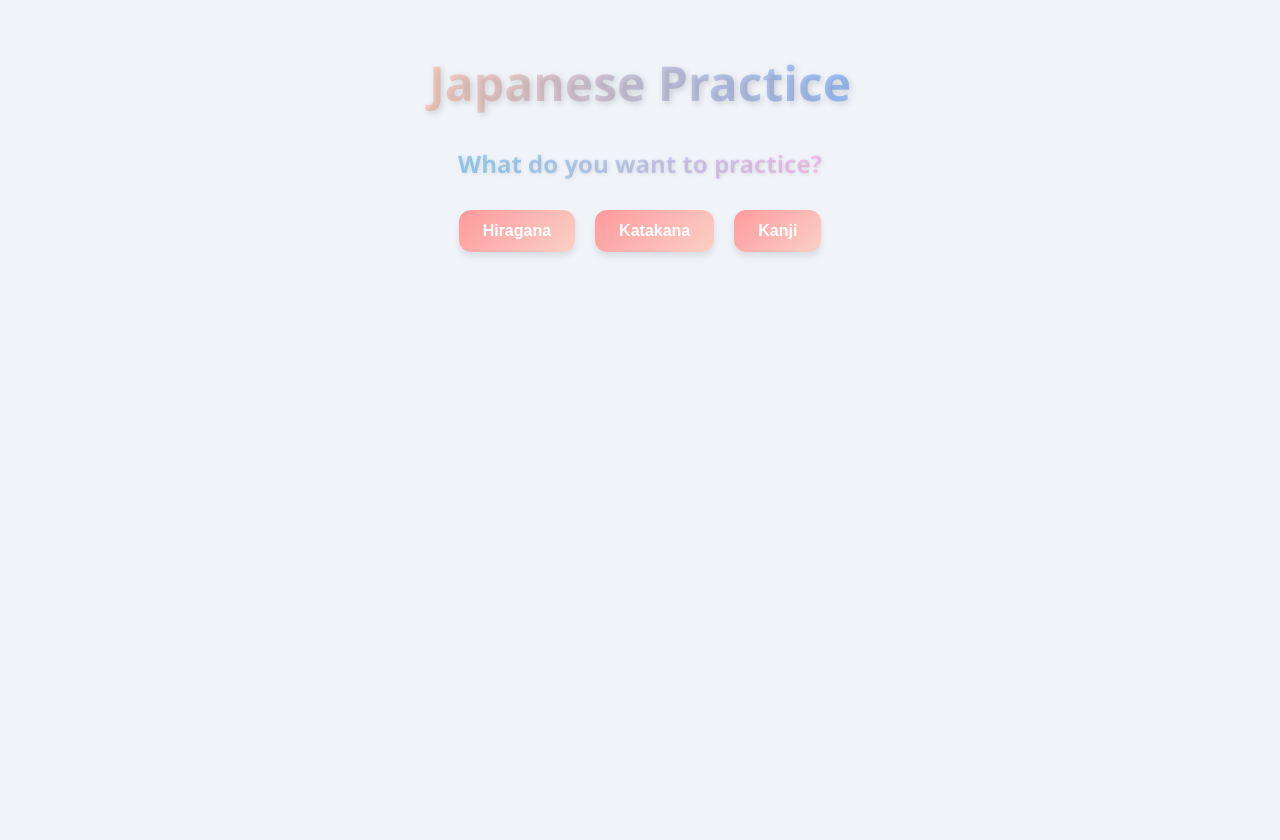
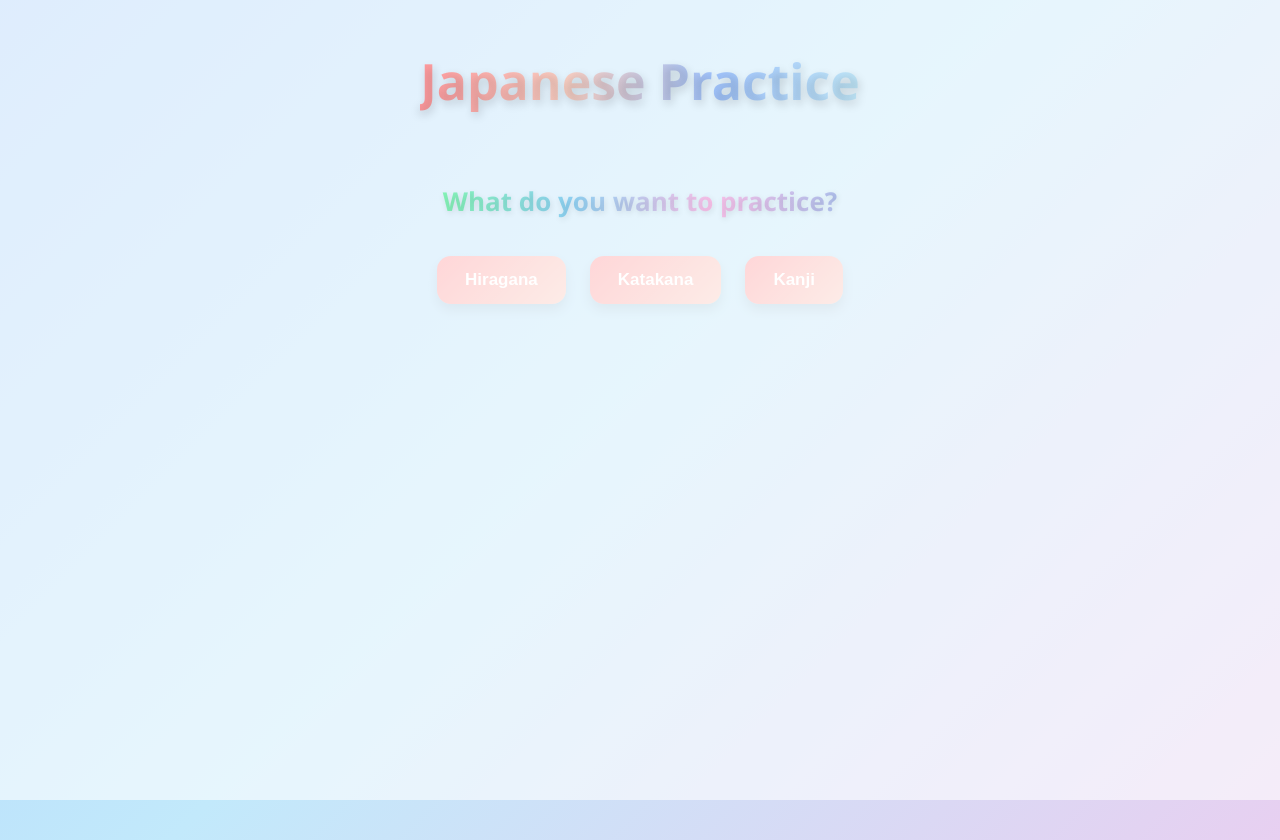
Before and after one commit to JanR99/japanese-practice, a React (Create React App) app: page / in a window 1280 px wide. Built offline with nearby package versions, Linux system fonts and the light colour scheme.

Commit message:
changed colors a bit

```diff
--- a/src/styles/App.css
+++ b/src/styles/App.css
@@ -2,37 +2,64 @@
   font-family: 'Segoe UI', Tahoma, Geneva, Verdana, sans-serif;
   text-align: center;
   padding: 20px;
-  background: #f0f4f8; /* soft light background */
   min-height: 100vh;
+  /* soft pastel gradient */
+  background: linear-gradient(135deg, #ffecd2, #fcb69f, #a1c4fd, #c2e9fb, #fbc2eb, #84fab0);
+  background-size: 400% 400%;
+  animation: gradientShift 25s ease infinite;
+  display: flex;
+  flex-direction: column;
+  align-items: center;
+  justify-content: flex-start;
+}
+
+/* subtle slow gradient animation */
+@keyframes gradientShift {
+  0% { background-position: 0 50%; }
+  50% { background-position: 100% 50%; }
+  100% { background-position: 0 50%; }
+}
+
+/* add a semi-transparent overlay behind content to improve readability */
+.App::before {
+  content: "";
+  position: fixed;
+  top: 0;
+  left: 0;
+  width: 100%;
+  height: 100%;
+  background: rgba(255, 255, 255, 0.6); /* soft white overlay */
+  z-index: 0;
+  pointer-events: none;
 }
 
 h1 {
-  font-size: 48px;
-  font-weight: 800;
+  position: relative;
+  z-index: 1; /* ensure it appears above overlay */
+  font-size: 50px;
+  font-weight: 900;
   background: linear-gradient(90deg, #ff9a9e, #fad0c4, #a1c4fd, #c2e9fb);
   -webkit-background-clip: text;
   -webkit-text-fill-color: transparent;
-  margin-bottom: 30px;
-  text-shadow: 2px 2px 6px rgba(0,0,0,0.15);
-  animation: floatText 3s ease-in-out infinite;
+  margin-bottom: 35px;
+  text-shadow: 2px 4px 10px rgba(0,0,0,0.15);
+  animation: floatText 4s ease-in-out infinite;
 }
 
 @keyframes floatText {
-  0%, 100% {
-    transform: translateY(0);
-  }
-  50% {
-    transform: translateY(-6px);
-  }
+  0%, 100% { transform: translateY(0); }
+  50% { transform: translateY(-8px); }
 }
 
 .start-screen p {
-  font-size: 24px;
+  position: relative;
+  z-index: 1; /* ensure it appears above overlay */
+  font-size: 26px;
   font-weight: 700;
   background: linear-gradient(90deg, #84fab0, #8fd3f4, #fbc2eb, #a6c1ee);
   -webkit-background-clip: text;
   -webkit-text-fill-color: transparent;
-  text-shadow: 1px 1px 4px rgba(0,0,0,0.1);
-  margin-bottom: 20px;
+  text-shadow: 1px 2px 6px rgba(0,0,0,0.1);
+  margin-bottom: 25px;
   transition: all 0.3s ease;
 }
--- a/src/styles/Button.css
+++ b/src/styles/Button.css
@@ -2,37 +2,38 @@
 .next-button,
 .back-button,
 .cefr-popup button {
-    margin: 10px;
-    padding: 12px 24px;
-    font-size: 16px;
-    border-radius: 12px;
+    margin: 12px;
+    padding: 14px 28px;
+    font-size: 17px;
+    border-radius: 14px;
     border: none;
     cursor: pointer;
-    transition: all 0.2s ease;
-    box-shadow: 0 4px 6px rgba(0,0,0,0.1);
+    transition: all 0.25s ease;
+    box-shadow: 0 6px 12px rgba(0,0,0,0.12);
     background: linear-gradient(135deg, #ff9a9e, #fad0c4);
     color: #fff;
-    font-weight: 600;
+    font-weight: 700;
 }
 
 .start-screen button:hover,
 .next-button:hover,
 .back-button:hover,
 .cefr-popup button:hover {
-    transform: translateY(-2px);
-    box-shadow: 0 6px 10px rgba(0,0,0,0.15);
+    transform: translateY(-3px) scale(1.05);
+    box-shadow: 0 8px 16px rgba(0,0,0,0.18);
     background: linear-gradient(135deg, #a1c4fd, #c2e9fb);
 }
 
 .back-button {
     display: block;
-    margin: 10px auto;
-    background: #ffcc70;
-    color: #333;
+    margin: 12px auto;
+    background: #ffd54f;
+    color: #222;
+    font-weight: 700;
 }
 
 .next-button {
-    background: #6a11cb;
-    background: linear-gradient(to right, #2575fc, #6a11cb);
+    background: linear-gradient(to right, #6a11cb, #2575fc);
     color: #fff;
+    font-weight: 700;
 }
--- a/src/styles/Card.css
+++ b/src/styles/Card.css
@@ -1,8 +1,8 @@
 .card {
-    width: 280px;
-    height: 280px;
-    margin: 30px auto;
-    perspective: 1000px;
+    width: 300px;
+    height: 300px;
+    margin: 35px auto;
+    perspective: 1200px;
 }
 
 .card-inner {
@@ -10,7 +10,7 @@
     height: 100%;
     position: relative;
     transform-style: preserve-3d;
-    transition: transform 0.6s;
+    transition: transform 0.7s cubic-bezier(0.4, 0, 0.2, 1);
     pointer-events: none;
 }
 
@@ -23,19 +23,20 @@
     position: absolute;
     width: 100%;
     height: 100%;
-    border-radius: 20px;
+    border-radius: 24px;
     display: flex;
     flex-direction: column;
     justify-content: center;
     align-items: center;
     backface-visibility: hidden;
-    transition: opacity 0.3s, transform 0.3s;
-    box-shadow: 0 8px 16px rgba(0,0,0,0.15);
+    transition: opacity 0.4s, transform 0.4s;
+    box-shadow: 0 12px 28px rgba(0,0,0,0.18);
 }
 
 .card-front {
     opacity: 1;
     background: linear-gradient(135deg, #ffecd2, #fcb69f);
+    border: 2px solid rgba(255,255,255,0.3);
 }
 
 .card.flipped .card-front {
@@ -46,6 +47,7 @@
     transform: rotateY(180deg);
     opacity: 0;
     background: linear-gradient(135deg, #89f7fe, #66a6ff);
+    border: 2px solid rgba(255,255,255,0.3);
 }
 
 .card.flipped .card-back {
@@ -53,26 +55,38 @@
 }
 
 .glyph {
-    font-size: 80px;
-    font-weight: bold;
+    font-size: 90px;
+    font-weight: 900;
     color: #333;
+    text-shadow: 1px 2px 8px rgba(0,0,0,0.1);
 }
 
 .romanization {
-    font-size: 22px;
+    font-size: 24px;
     color: #555;
-    margin-top: 8px;
+    margin-top: 10px;
 }
 
 .meaning {
-    font-size: 26px;
-    font-weight: 700;
+    font-size: 28px;
+    font-weight: 800;
     color: #222;
 }
 
 .example {
-    margin-top: 12px;
-    font-size: 16px;
+    margin-top: 14px;
+    font-size: 17px;
     color: #444;
-    line-height: 1.3;
+    line-height: 1.4;
 }
+
+.cefr-label {
+    font-size: 18px;
+    font-weight: 700;
+    color: #fff;
+    padding: 4px 12px;
+    border-radius: 10px;
+    background: linear-gradient(135deg, #ff9a9e, #fad0c4);
+    margin-bottom: 8px;
+    box-shadow: 0 4px 10px rgba(0,0,0,0.15);
+}
--- a/src/styles/Popup.css
+++ b/src/styles/Popup.css
@@ -4,35 +4,35 @@
     left: 50%;
     transform: translate(-50%, -50%);
     background: #ffffff;
-    border-radius: 16px;
-    padding: 25px 30px;
+    border-radius: 20px;
+    padding: 30px 35px;
     z-index: 1000;
-    box-shadow: 0 10px 25px rgba(0,0,0,0.3);
+    box-shadow: 0 14px 30px rgba(0,0,0,0.3);
     text-align: center;
 }
 
 .cefr-popup p {
-    font-weight: 700;
-    font-size: 18px;
-    margin-bottom: 15px;
+    font-weight: 800;
+    font-size: 20px;
+    margin-bottom: 20px;
     color: #333;
 }
 
 .cefr-popup button {
-    margin: 6px;
-    padding: 10px 18px;
-    border-radius: 10px;
-    font-weight: 600;
+    margin: 8px;
+    padding: 12px 20px;
+    border-radius: 12px;
+    font-weight: 700;
     border: none;
     color: #fff;
     background: linear-gradient(135deg, #f6d365, #fda085);
     cursor: pointer;
-    box-shadow: 0 4px 8px rgba(0,0,0,0.1);
-    transition: all 0.2s ease;
+    box-shadow: 0 6px 14px rgba(0,0,0,0.15);
+    transition: all 0.25s ease;
 }
 
 .cefr-popup button:hover {
-    transform: translateY(-2px);
-    box-shadow: 0 6px 12px rgba(0,0,0,0.15);
+    transform: translateY(-3px) scale(1.05);
+    box-shadow: 0 8px 16px rgba(0,0,0,0.2);
     background: linear-gradient(135deg, #84fab0, #8fd3f4);
 }
```
